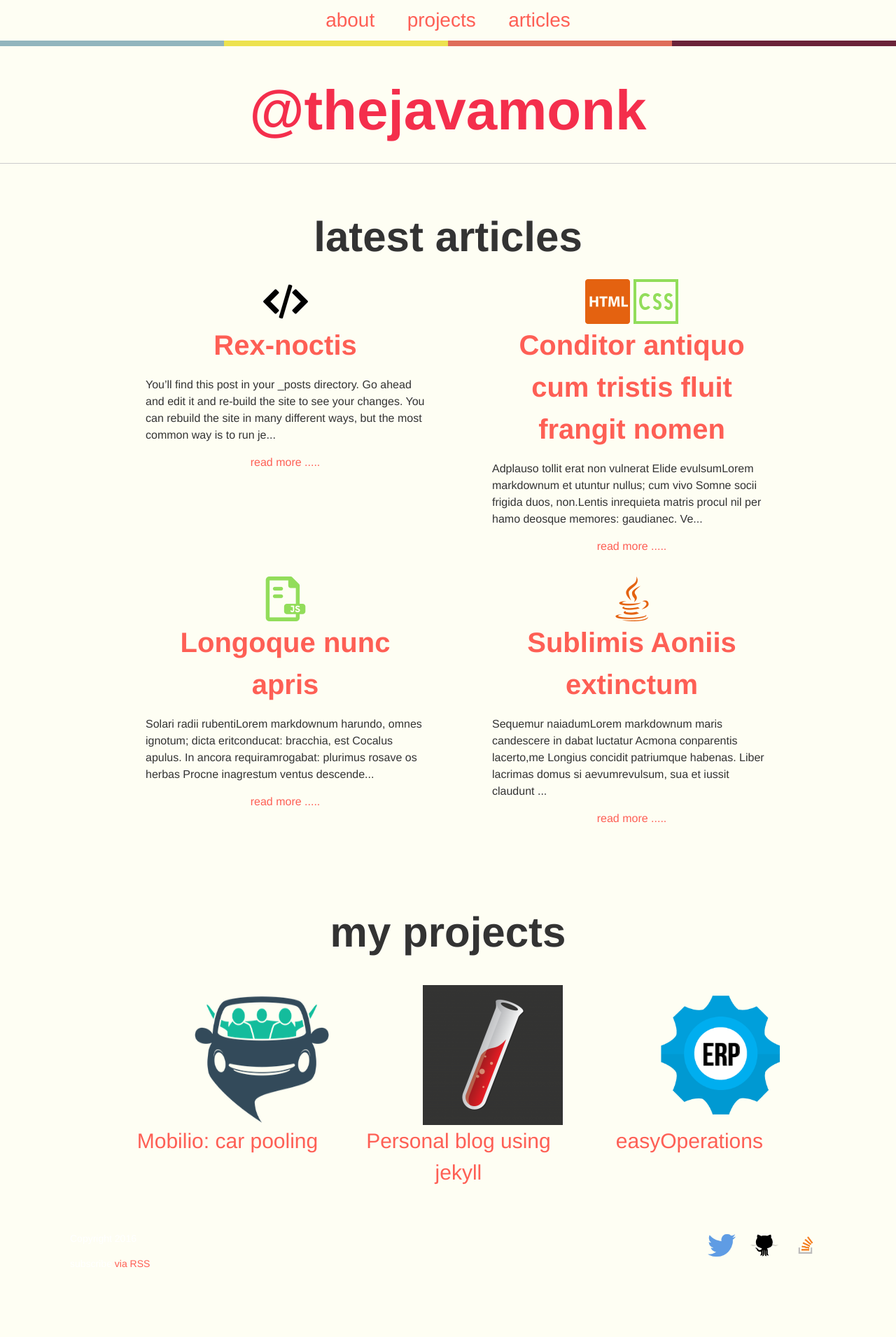
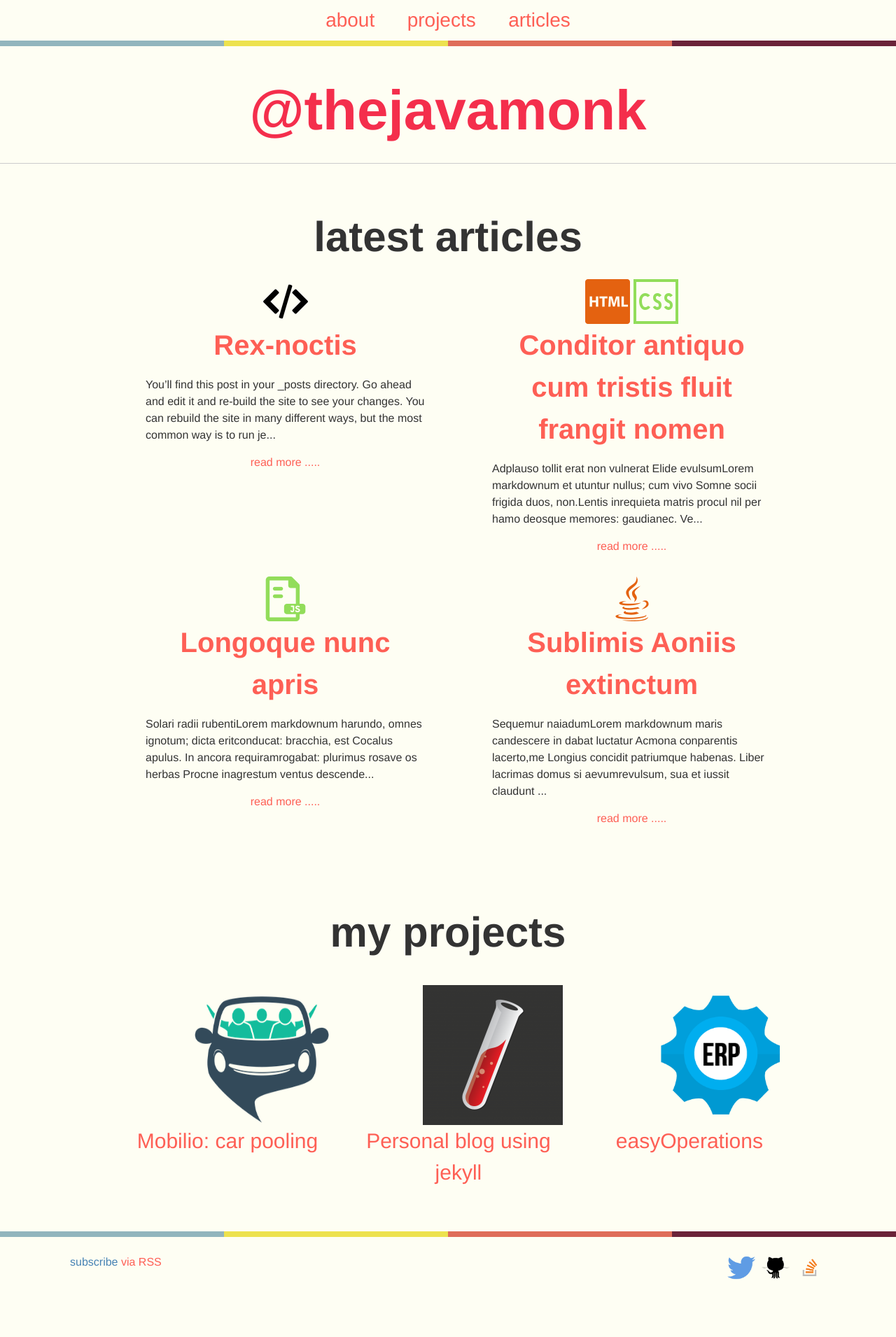
Before and after one commit to thejavamonk/thejavamonk.github.io, a Jekyll site: the page built from index.html, in a window 1280 px wide. Shown: the whole page at 70% size. Built offline with Jekyll 4.4.1, drawn with Linux system fonts in a browser that asks for light colours; before the commit the page ends 1864 px from its top, so only the background shows below that.

Commit message:
adding footer styling and other css changes

```diff
--- a/_includes/footer.html
+++ b/_includes/footer.html
@@ -1,7 +1,7 @@
 <footer class="site-footer">
+  <div class="site-footer gradient-bar-footer">
   <div class="wrapper">
     <div class="footer-content">
-      <p>Copyright 2016</p>
       <p>subscribe <a href="{{ "/feed.xml" | prepend: site.baseurl }}"> via RSS </a></p>
     </div>
     <div class="footer-social">
--- a/_sass/_gradient-bar.scss
+++ b/_sass/_gradient-bar.scss
@@ -16,3 +16,22 @@
 									);
 	}
 }
+
+.gradient-bar-footer{
+	position: relative;
+
+	&:after {
+		content: "";
+		position: absolute;
+		top: 0;
+		left: 0;
+		width: 100%;
+		height: 0.5em;
+		background: linear-gradient(to right,
+									$blue-color 0%, $blue-color 25%,
+									$yellow-color 25%, $yellow-color 50%,
+									$red-color 50%, $red-color 75%,
+									$purple-color 75%, $purple-color 100%
+									);
+	}
+}
--- a/_sass/_layout.scss
+++ b/_sass/_layout.scss
@@ -27,13 +27,13 @@
 
 .site-footer {
     padding: 2em 0;
-    color: #fff;
+    color: #4682B4;
 }
 
 .footer-content {
     float: left;
-    width: 40%;
-    font-size: 0.875em;
+    width: 20%;
+    font-size: 1em;
     h3 {
         text-align: left;
     }
@@ -43,7 +43,7 @@
     float: right;
     li{
         display: inline-block;
-        margin: 0 0.5em;
+        margin: 0 0.15em;
     }
 }
 
--- a/css/main.scss
+++ b/css/main.scss
@@ -28,6 +28,8 @@ $blue-color: #92b5bd;
 $yellow-color: #ede24e;
 $red-color: #df6d59;
 $purple-color: #6b2339;
+$lightskyblue-color: #87CEFA;
+$SpringGreen-color: #00FF7F;
 
 $grey-color:       #828282;
 $grey-color-light: lighten($grey-color, 40%);
```
